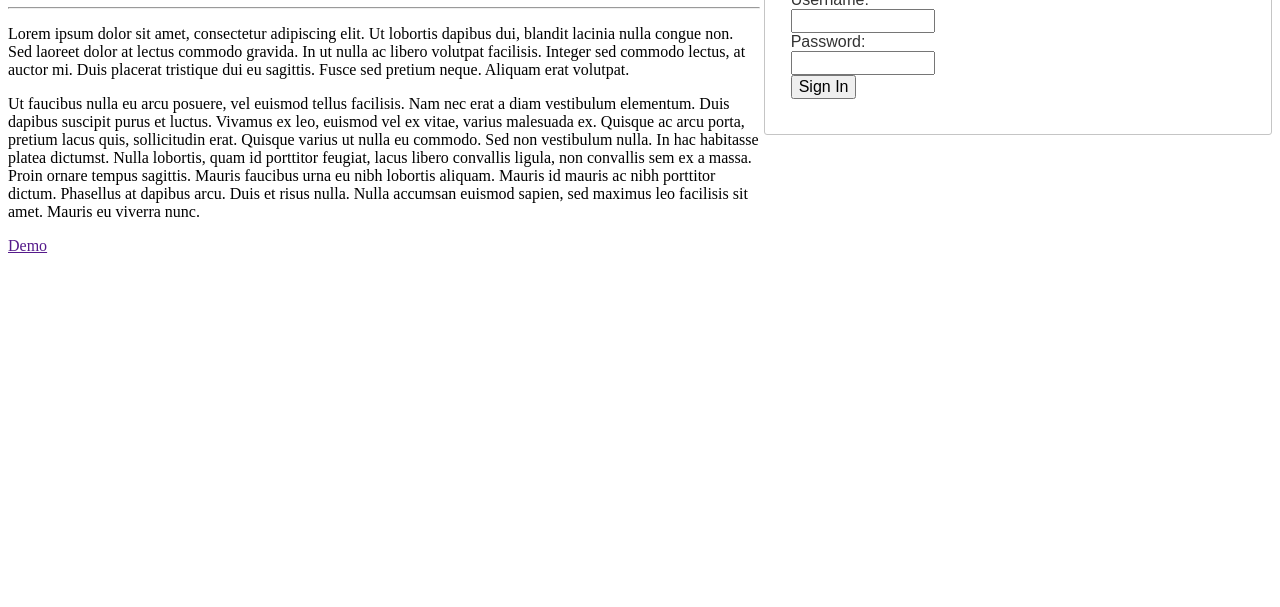
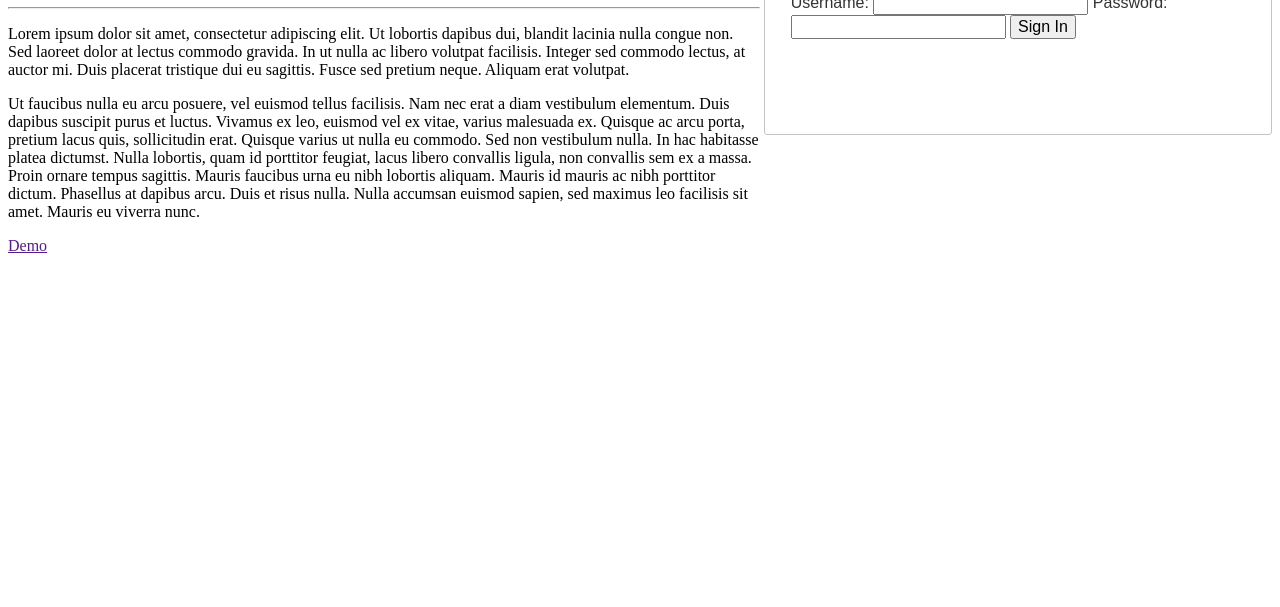
Before and after one commit to Horizon4/final-project-horizon, a website: page src/frontend/index.html in a window 1280 px wide. Shown: the part 193-800 px from the top of the page. Drawn offline with Linux system fonts and the light colour scheme; files that its build step writes are made by us from their sources.

Commit message:
rebased with master branch

```diff
--- a/src/frontend/index.html
+++ b/src/frontend/index.html
@@ -14,7 +14,6 @@
         <script src="landing/scripts/model.js"></script>
         <script src="landing/scripts/controller.js"></script>
         <script src="landing/scripts/view.js"></script>
-            <link href="css/style.css" rel="stylesheet">
     </head>
     <body>
         <div id="wrapper">
```
